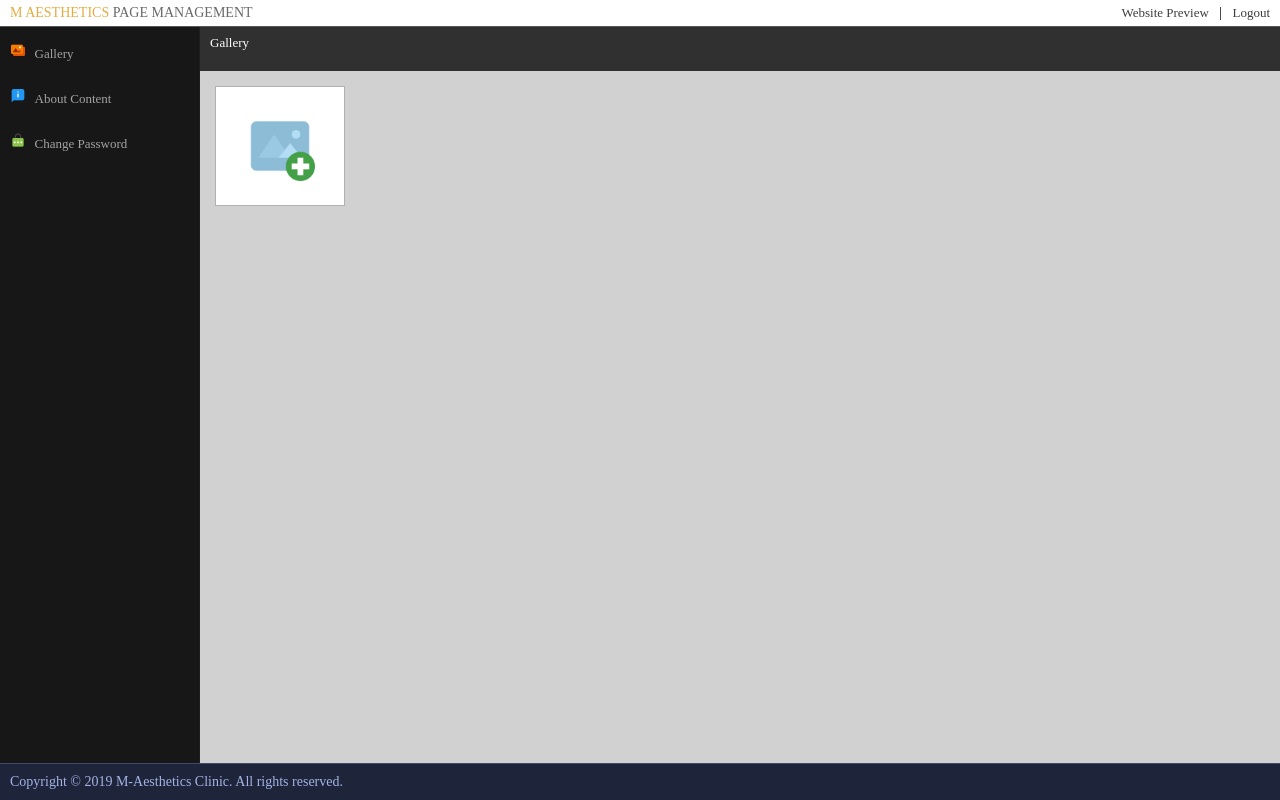
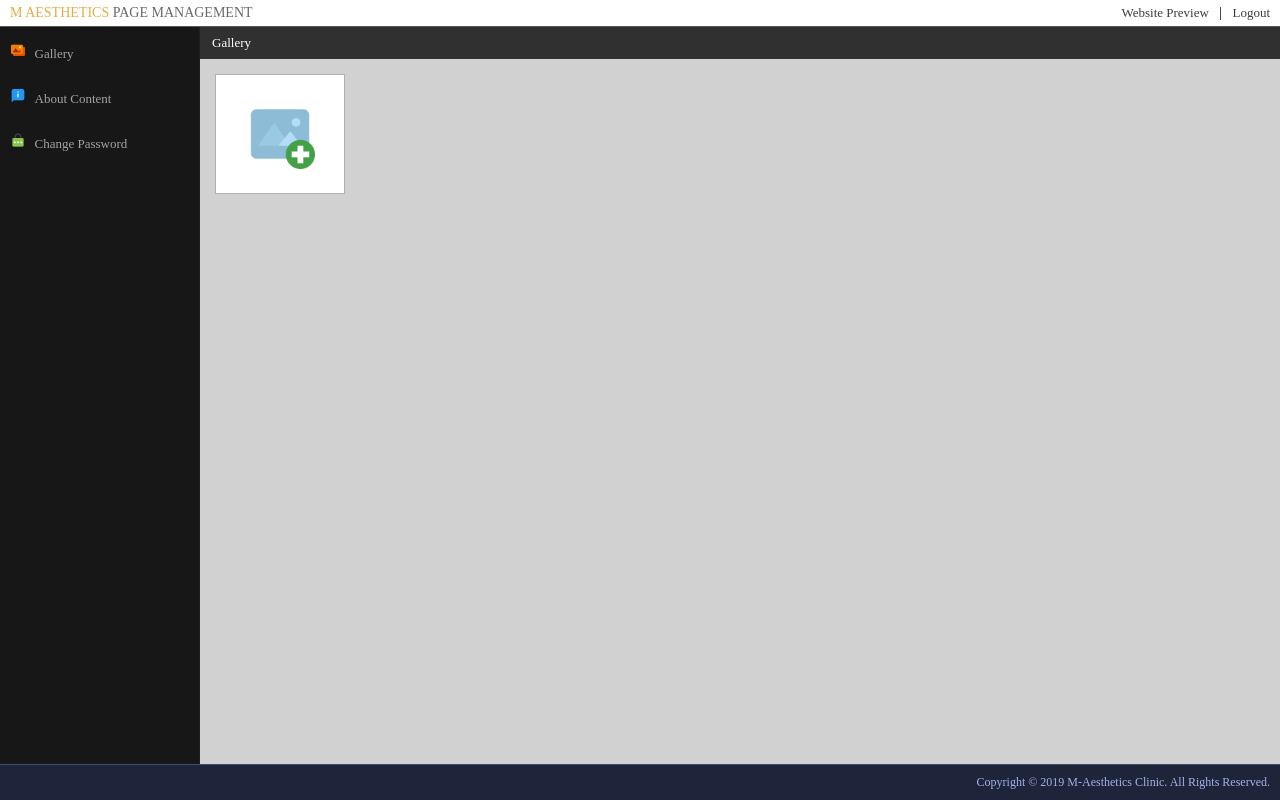
Before and after one commit to gnegamino/maesthetics, a PHP site: page /admin/gallery in a window 1280 px wide. Run offline with PHP 8.4, Linux system fonts and the light colour scheme; the visitor is signed in with stand-in values (Sample User, id 1); data that the repository does not hold is empty; some web fonts are replaced.

Commit message:
:star: Updated Admin pages

```diff
--- a/admin/assets/css/styles.css
+++ b/admin/assets/css/styles.css
@@ -73,13 +73,13 @@ input[type="button"]:hover {
 
 #footer-bar {
     display: flex;
+    justify-content: flex-end;
     align-items: center;
     background-color: #1e253b;
     border-top: 1px solid #414b6e;
     color: #a3b2e3;
-    font-size: 14px;
+    font-size: 12px;
     padding: 10px;
-    text-align: right;
 }
 
 .stretch {
@@ -210,10 +210,8 @@ input[type="button"]:hover {
 }
 
 #content-title {
-    flex: 1;
     background-color: #303030;
     padding: 8px 12px;
-    padding-left: 10px;
 }
 
 .menu-title {
--- a/admin/views/master/footer.php
+++ b/admin/views/master/footer.php
@@ -8,7 +8,7 @@
 
             </div>
             <div id="footer-bar">
-                Copyright &copy; 2019 M-Aesthetics Clinic. All rights reserved.
+                Copyright &copy; 2019 M-Aesthetics Clinic. All Rights Reserved.
             </div>
         </div>
     </body>
```
